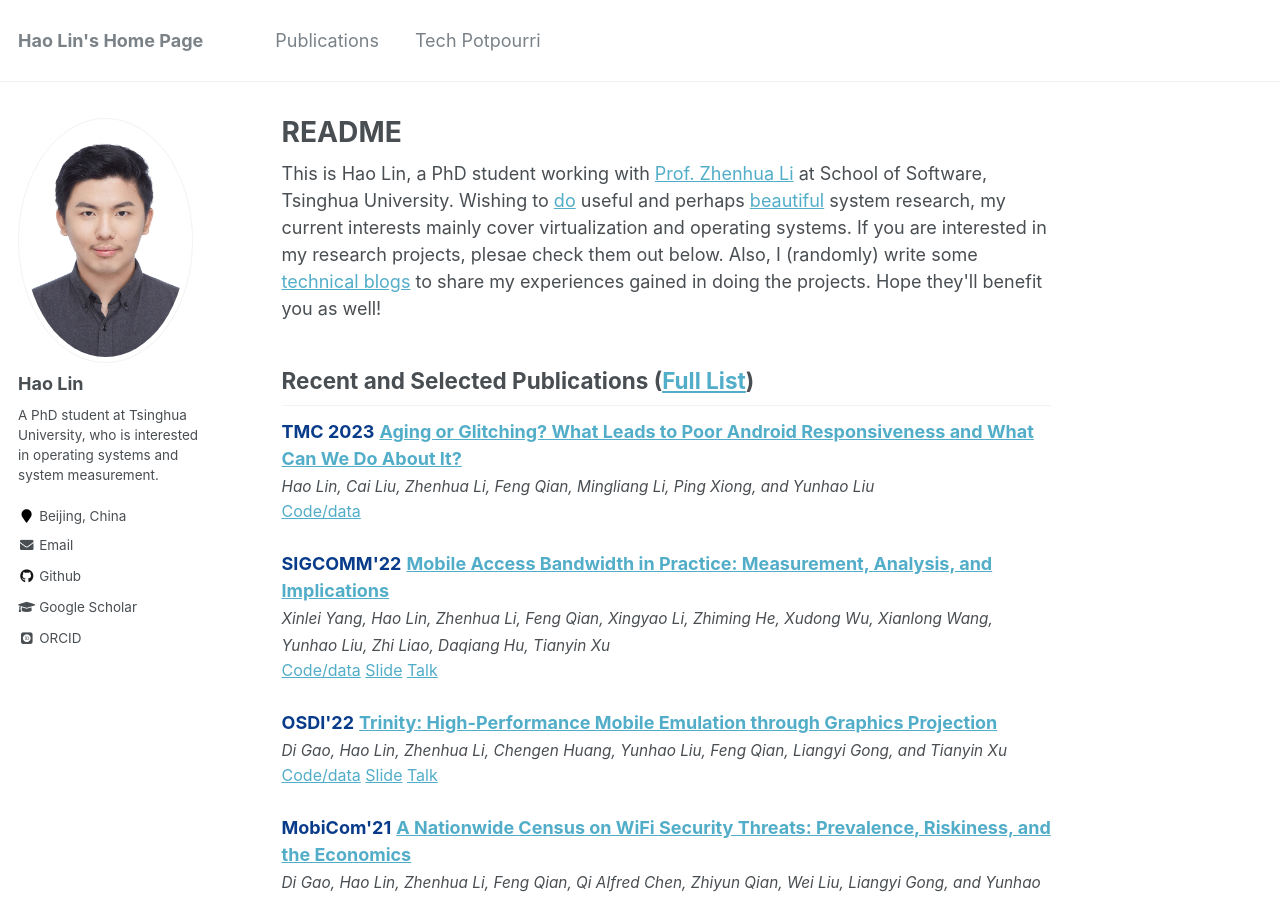
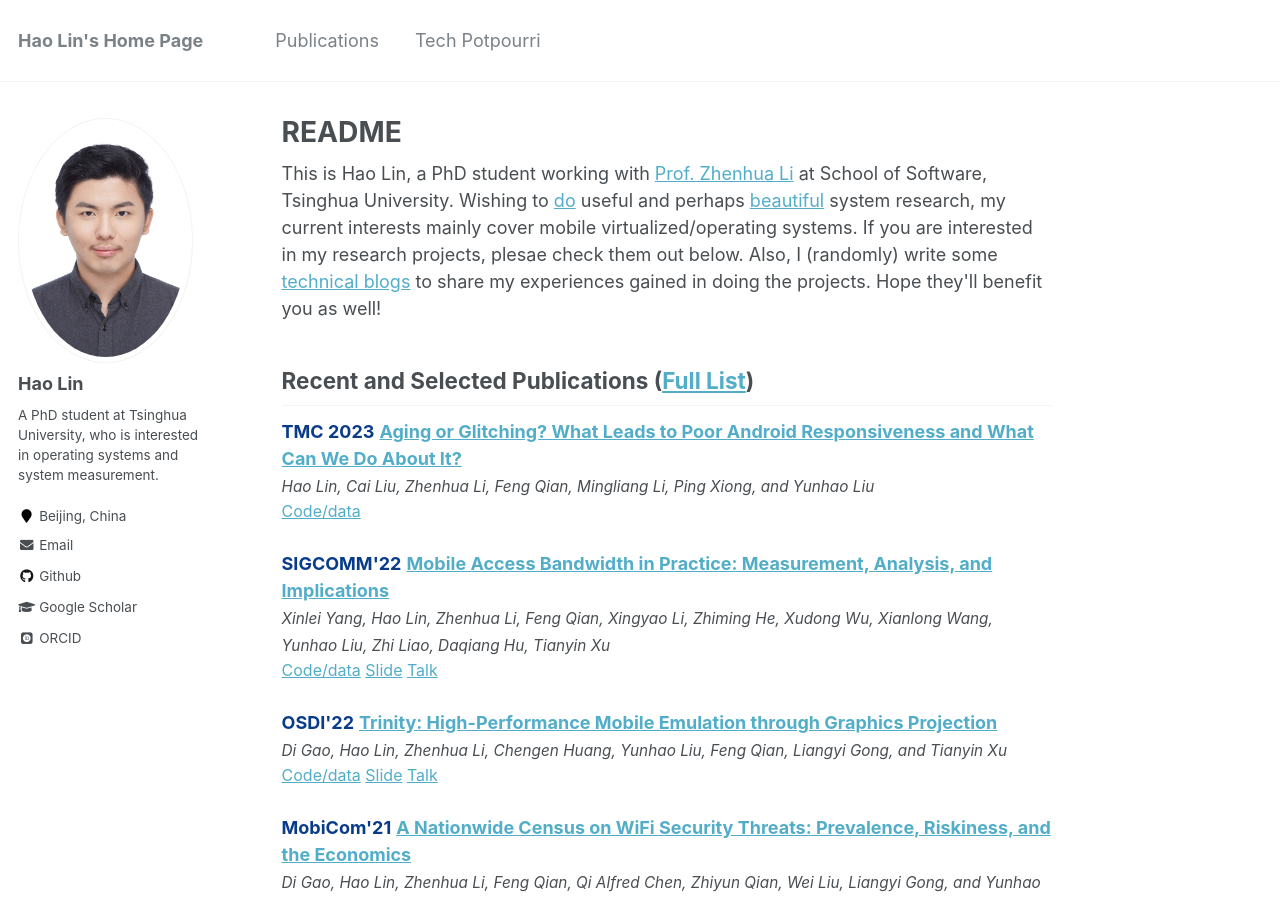
Before and after one commit to andylin-hao/andylin-hao.github.io, a Jekyll site: the page built from _pages/about.html, in a window 1280 px wide and 900 px high. Built offline with Jekyll 4.4.1, drawn with Linux system fonts in a browser that asks for light colours; some web fonts are replaced.

Commit message:
Update about.html

```diff
--- a/_pages/about.html
+++ b/_pages/about.html
@@ -8,7 +8,7 @@ redirect_from:
   - /about.html
 ---
 
-This is Hao Lin, a PhD student working with <a href="http://www.greenorbs.org/people/lzh/">Prof. Zhenhua Li</a> at School of Software, Tsinghua University. Wishing to <a href="https://mygeekwisdom.com/2011/09/11/try-not-do-or-do-not-there-is-no-try/">do</a> useful and perhaps <a href="https://perceiving-systems.blog/en/news/novelty-in-science">beautiful</a> system research, my current interests mainly cover virtualization and operating systems. If you are interested in my research projects, plesae check them out below. Also, I (randomly) write some <a href="https://www.linhao.me/year-archive/">technical blogs</a> to share my experiences gained in doing the projects. Hope they'll benefit you as well!
+This is Hao Lin, a PhD student working with <a href="http://www.greenorbs.org/people/lzh/">Prof. Zhenhua Li</a> at School of Software, Tsinghua University. Wishing to <a href="https://mygeekwisdom.com/2011/09/11/try-not-do-or-do-not-there-is-no-try/">do</a> useful and perhaps <a href="https://perceiving-systems.blog/en/news/novelty-in-science">beautiful</a> system research, my current interests mainly cover mobile virtualized/operating systems. If you are interested in my research projects, plesae check them out below. Also, I (randomly) write some <a href="https://www.linhao.me/year-archive/">technical blogs</a> to share my experiences gained in doing the projects. Hope they'll benefit you as well!
 
 <h2>Recent and Selected Publications (<a href="{{site.url}}/publications/">Full List</a>)</h2>
 
```
